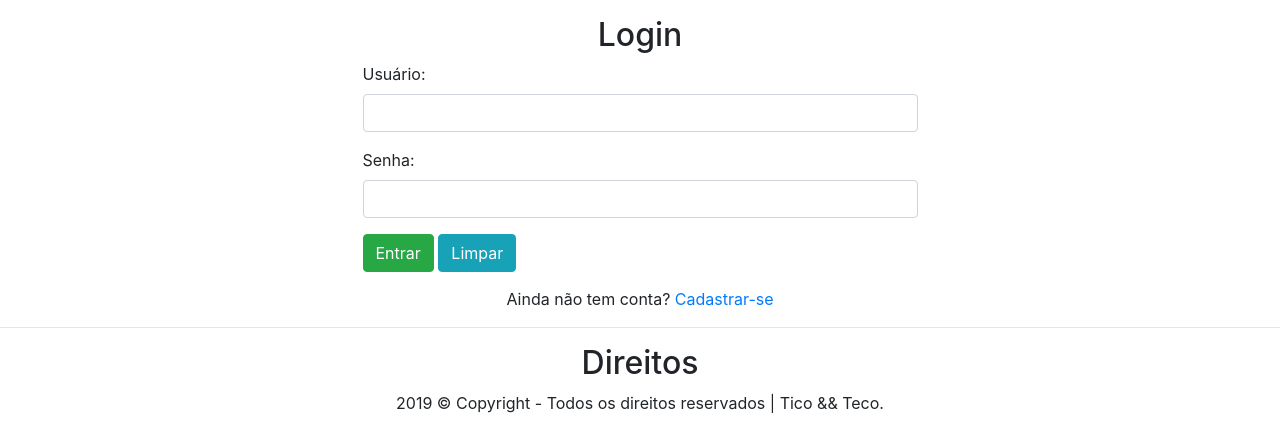
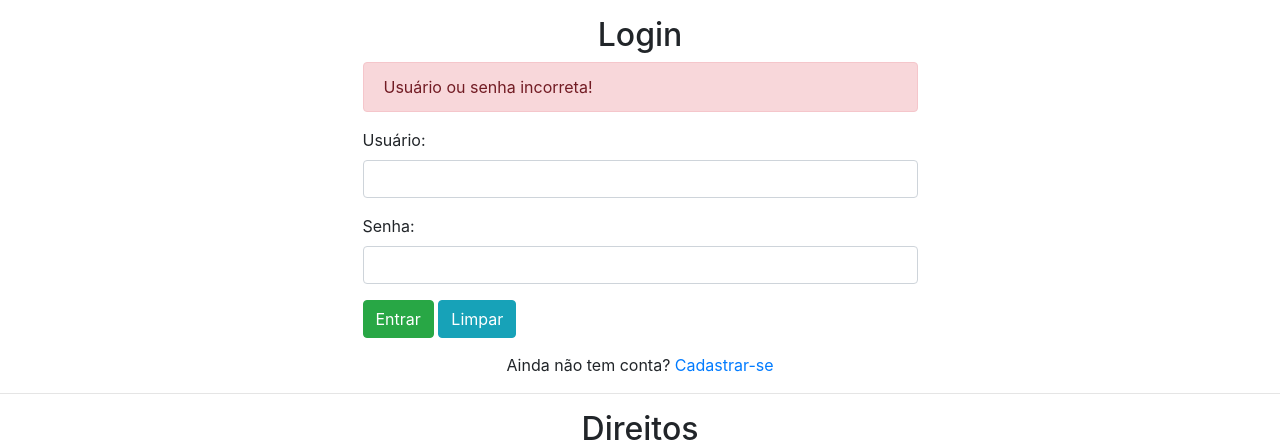
Before and after one commit to KastroWalker/WVK-Imoveis, a PHP site: page /View/login.php in a window 1280 px wide. Shown: the part 80-527 px from the top of the page. Run offline with PHP 8.4, Linux system fonts and the light colour scheme; the visitor is signed in with stand-in values (Sample User, id 1).

Commit message:
Criando login no sistema

```diff
--- a/View/login.php
+++ b/View/login.php
@@ -1,3 +1,6 @@
+<?php
+    session_start();
+?>
 <!DOCTYPE html>
 <html lang="pt-br">
 <head>
@@ -19,15 +22,26 @@
     <main>
         <div class="container">
             <h2>Login</h2>
+
             <div id="div_login">
-                <form action="../Control/login.php" method="POST">
+                <?php
+                    if(isset($_SESSION['nao_cadastrado'])){
+                        echo "
+                            <div class='alert alert-danger' role='alert'>
+                                Usuário ou senha incorreta!
+                            </div>
+                        ";
+                    }
+                    unset($_SESSION['nao_cadastrado']);
+                ?>
+                <form action="../Control/Vendedor_Control.php?acao=logar" method="POST">
                     <div class="form-group">
                         <label for="usuario">Usuário: </label>
-                        <input type="text" class="form-control" id="usuario" name="campo_ususario" required>
+                        <input type="text" class="form-control" id="usuario" name="campo_usuario" required>
                     </div>
                     <div class="form-group">
                         <label for="senha">Senha: </label>
-                        <input type="pass" class="form-control" id="senha" name="campo_senha" required>
+                        <input type="password" class="form-control" id="senha" name="campo_senha" required>
                     </div>
                     <div id="div_btns">
                         <button class="btn btn-success">Entrar</button>
```
